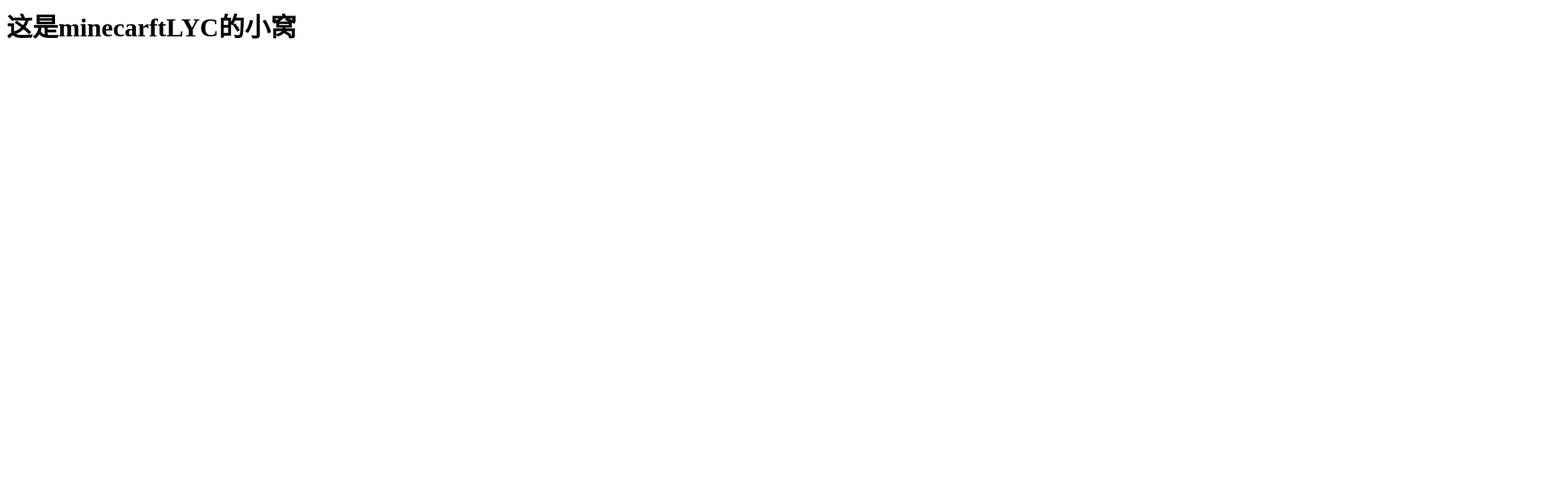
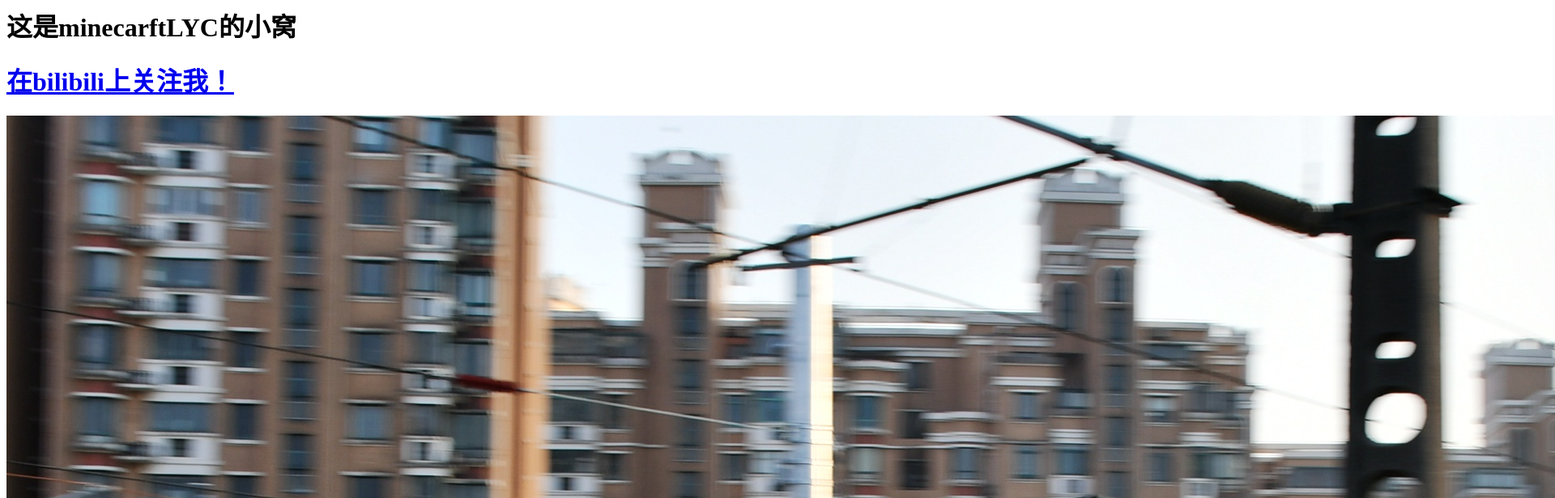
Before and after one commit to minecraftLYC/lab, a plain HTML site: page index.html in a window 1280 px wide. Shown: the top 616 px of the page at 81% size, 1920 px wide, since content can reach past the window. Drawn offline with Linux system fonts and the light colour scheme.

Commit message:
Update index.html

```diff
--- a/index.html
+++ b/index.html
@@ -1 +1,5 @@
 <h1>这是minecarftLYC的小窝</h1>
+<a href="https://space.bilibili.com/689598821">
+  <h1>在bilibili上关注我！</h1>
+</a>
+<img src="mmexport1705236278618.jpg" alt="我是车迷哈哈哈" />
```
